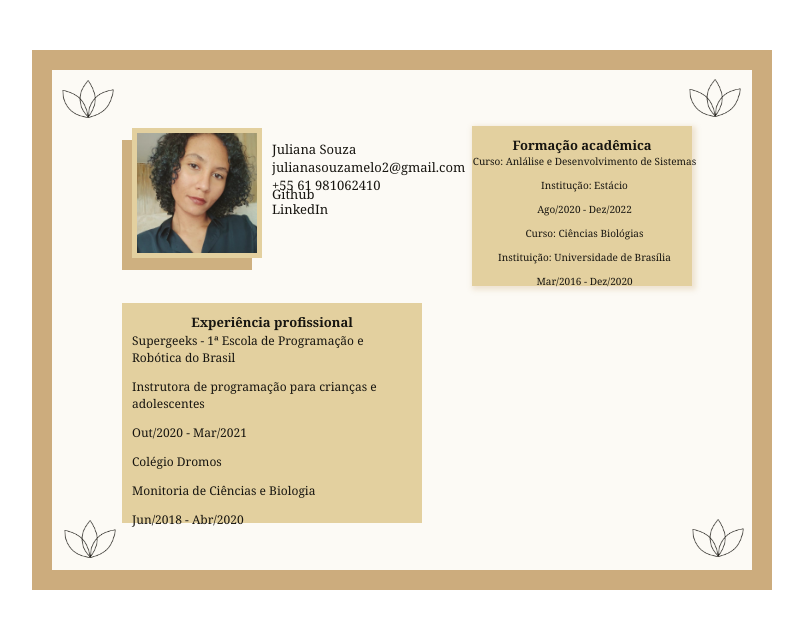
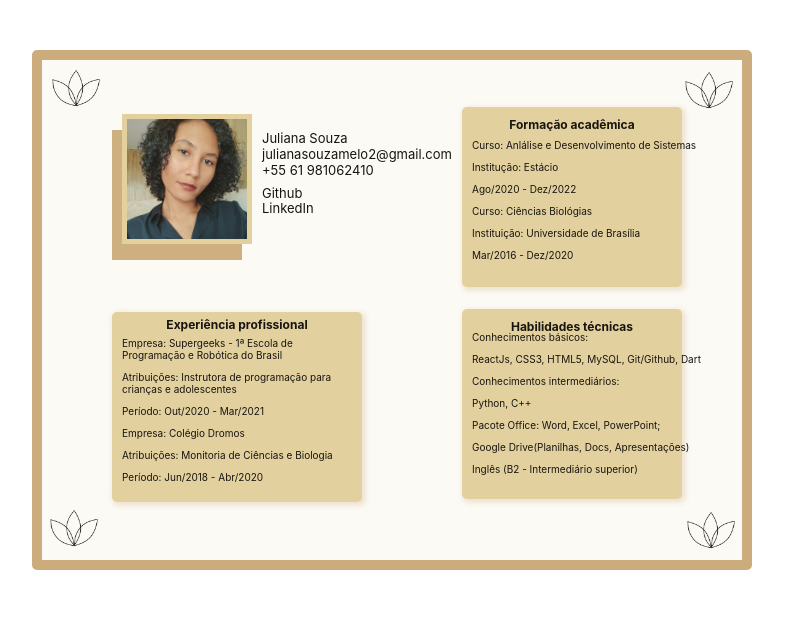
Before and after one commit to julianasm/my_resume, a React (Create React App) app in the folder portfolio_curriculo/: page / in a window 1280 px wide. Shown: the top 628 px of the page, without its empty margins (18-821 px from the left). Built offline with nearby package versions, Linux system fonts and the light colour scheme.

Commit message:
configurando deploy para github pages

```diff
--- a/portfolio_curriculo/package.json
+++ b/portfolio_curriculo/package.json
@@ -1,4 +1,5 @@
 {
+  "homepage": "http://julianasm.github.io/react_test",
   "name": "portfolio_curriculo",
   "version": "0.1.0",
   "private": true,
@@ -12,6 +13,8 @@
     "web-vitals": "^1.1.1"
   },
   "scripts": {
+    "predeploy": "npm run build",
+    "deploy": "gh-pages -d build",
     "start": "react-scripts start",
     "build": "react-scripts build",
     "test": "react-scripts test",
--- a/portfolio_curriculo/src/components/home/home.css
+++ b/portfolio_curriculo/src/components/home/home.css
@@ -1,43 +1,44 @@
 .Homepage {
     width: 500px;
     height: 300px;
-    border: 20px solid rgb(204, 172, 125);
+    border: 10px solid rgb(204, 172, 125);
     padding: 100px;
     margin: 50px;
     background-color: rgba(227, 208, 159, 0.100);
     z-index: -1;
+    border-radius: 5px;
     }
 
 .flor {
     position: relative;
     top:-60px;
     left:-60px;
-    width: 52px;
-    height: 40px;
+    width: 48px;
+    height: 38px;
 }
 
 .flor2 {
   position: relative;
   top: 380px;
   left: -110px;
-  width: 52px;
-  height: 40px;
+  width: 48px;
+  height: 38px;
 }
 
 .flor3 {
   position: relative;
-  top: 335px;
-  left: 570px;
-  width: 52px;
-  height: 40px;
+  top: 340px;
+  left: 575px;
+  width: 48px;
+  height: 38px;
 }
 
 .flor4 {
   position: relative;
-  top: -105px;
-  left: 515px;
-  width: 52px;
-  height: 40px;
+  top: -100px;
+  left: 525px;
+  width: 48px;
+  height: 38px;
 }
 
 .perfil {
@@ -61,20 +62,22 @@
 
 .experiences {
   text-align: center;
-  padding: 10px;
-  font-family: Georgia, 'Times New Roman', Times, serif;
+  padding: 5px;
+  font-family: -apple-system, BlinkMacSystemFont, 'Segoe UI', Roboto, Oxygen, Ubuntu, Cantarell, 'Open Sans', 'Helvetica Neue', sans-serif;
   font-style: normal;
-  font-size: small;
+  font-size: 12px;
 }
 
 .content {
   position: relative;
   left:-30px;
-  top:-10px;
-  height: 220px;
-  width: 300px;
+  top: 10px;
+  height: 190px;
+  width: 250px;
   z-index: -1;
   background-color: rgb(227, 208, 159);
+  box-shadow: 2px 2px 5px 2px rgb(204, 172, 125, 0.300);
+  border-radius: 5px;
 }
 
 .contact {
@@ -83,16 +86,16 @@
   top: 0px;
   text-align: left;
   font-size: small;
-  font-family: Georgia, 'Times New Roman', Times, serif;
+  font-family: -apple-system, BlinkMacSystemFont, 'Segoe UI', Roboto, Oxygen, Ubuntu, Cantarell, 'Open Sans', 'Helvetica Neue', sans-serif;
 }
 
 .links {
   position: absolute;
   left: 150px;
-  top: 45px;
+  top: 55px;
   text-align: left;
   font-size: small;
-  font-family: Georgia, 'Times New Roman', Times, serif;
+  font-family: -apple-system, BlinkMacSystemFont, 'Segoe UI', Roboto, Oxygen, Ubuntu, Cantarell, 'Open Sans', 'Helvetica Neue', sans-serif;
   text-decoration: none;
   color: black;
 
@@ -101,11 +104,11 @@
 .links2{
   position: absolute;
   left: 150px;
-  top: 60px;
+  top: 70px;
   color: black;
   text-align: left;
   font-size: small;
-  font-family: Georgia, 'Times New Roman', Times, serif;
+  font-family: -apple-system, BlinkMacSystemFont, 'Segoe UI', Roboto, Oxygen, Ubuntu, Cantarell, 'Open Sans', 'Helvetica Neue', sans-serif;
   text-decoration: none;
 }
 
@@ -114,35 +117,68 @@
   top: 5px;
   color: black;
   text-align: left;
-  font-family: Georgia, 'Times New Roman', Times, serif;
-  font-size: 12px;
+  font-family: -apple-system, BlinkMacSystemFont, 'Segoe UI', Roboto, Oxygen, Ubuntu, Cantarell, 'Open Sans', 'Helvetica Neue', sans-serif;
+  font-size: 10px;
+  font-weight: 400;
   padding-left: 10px;
   padding-right: 10px;
   line-height: normal;
+  border-radius: 5px;
 }
 
 .academic {
     position: absolute;
     left: 350px;
-    top: -190px;
-    height: 140px;
+    top: -210px;
+    height: 160px;
     width: 200px;
     z-index: -1;
     background-color: rgb(227, 208, 159);
-    font-family: Georgia, 'Times New Roman', Times, serif;
-    font-size: small;
+    font-family: -apple-system, BlinkMacSystemFont, 'Segoe UI', Roboto, Oxygen, Ubuntu, Cantarell, 'Open Sans', 'Helvetica Neue', sans-serif;
+    font-size: 12px;
+    margin-top: 5px;
     padding: 10px;
     text-align: center;
     box-shadow: 2px 2px 5px 2px rgb(204, 172, 125, 0.300);
+    border-radius: 5px;
 }
 
 .description2 {
   position: relative;
-  left: 310px;
-  top: -200px;
+  left: 355px;
+  top: -210px;
   color: black;
-  text-align: center;
-  font-family: Georgia, 'Times New Roman', Times, serif;
+  text-align: left;
+  font-family: -apple-system, BlinkMacSystemFont, 'Segoe UI', Roboto, Oxygen, Ubuntu, Cantarell, 'Open Sans', 'Helvetica Neue', sans-serif;
+  font-weight: 400;
   font-size: 10px;
   padding-left: 5px;
 }
+
+.habilities {
+  padding: 10px;
+  position: absolute;
+  left: 350px;
+  top: -15px;
+  height: 170px;
+  width: 200px;
+  background-color: rgb(227, 208, 159);
+  box-shadow: 2px 2px 5px 2px rgb(204, 172, 125, 0.300);
+  text-align: center;
+  font-size: 12px;
+  border-radius: 5px;
+  z-index: -1;
+}
+
+.description3{
+  text-align: justify;
+  position: relative;
+  left: 350px;
+  top: -150px;
+  z-index: -1;
+  border-radius: 5px;
+  font-size: 10px;
+  padding-left: 10px;
+  padding-right: 10px;
+  font-weight: 600px;
+}
--- a/portfolio_curriculo/src/components/home/home.js
+++ b/portfolio_curriculo/src/components/home/home.js
@@ -28,12 +28,12 @@ function Home() {
               Experiência profissional
             </h3>
             <p className="description">
-            <NewlineText text={"Supergeeks - 1ª Escola de Programação e Robótica do Brasil\n" +
-            "Instrutora de programação para crianças e adolescentes\n"+
-            "Out/2020 - Mar/2021 \n" +
-            "Colégio Dromos\n"+
-            "Monitoria de Ciências e Biologia\n" +
-            "Jun/2018 - Abr/2020 \n"}/>
+            <NewlineText text={"Empresa: Supergeeks - 1ª Escola de Programação e Robótica do Brasil\n" +
+            "Atribuições: Instrutora de programação para crianças e adolescentes\n"+
+            "Período: Out/2020 - Mar/2021 \n" +
+            "Empresa: Colégio Dromos\n"+
+            "Atribuições: Monitoria de Ciências e Biologia\n" +
+            "Período: Jun/2018 - Abr/2020 \n"}/>
             </p>
             <h3 className="academic">
                 Formação acadêmica
@@ -41,6 +41,12 @@ function Home() {
              <p className="description2">
               <NewlineText text={"Curso: Anlálise e Desenvolvimento de Sistemas\n" + "Institução: Estácio \n" + "Ago/2020 - Dez/2022 \n" + "Curso: Ciências Biológias \n" + "Instituição: Universidade de Brasília \n" + "Mar/2016 - Dez/2020 \n"} />
              </p>
+             <h3 className="habilities">
+              Habilidades técnicas
+             </h3>
+             <p className="description3">
+                <NewlineText text={"Conhecimentos básicos:\n" + "ReactJs, CSS3, HTML5, MySQL, Git/Github, Dart \n" + "Conhecimentos intermediários:\n" + "Python, C++ \n" + "Pacote Office: Word, Excel, PowerPoint;\n" + "Google Drive(Planilhas, Docs, Apresentações)\n" + "Inglês (B2 - Intermediário superior)\n"}/>
+              </p>
         </body>
     </div>
   );
```
